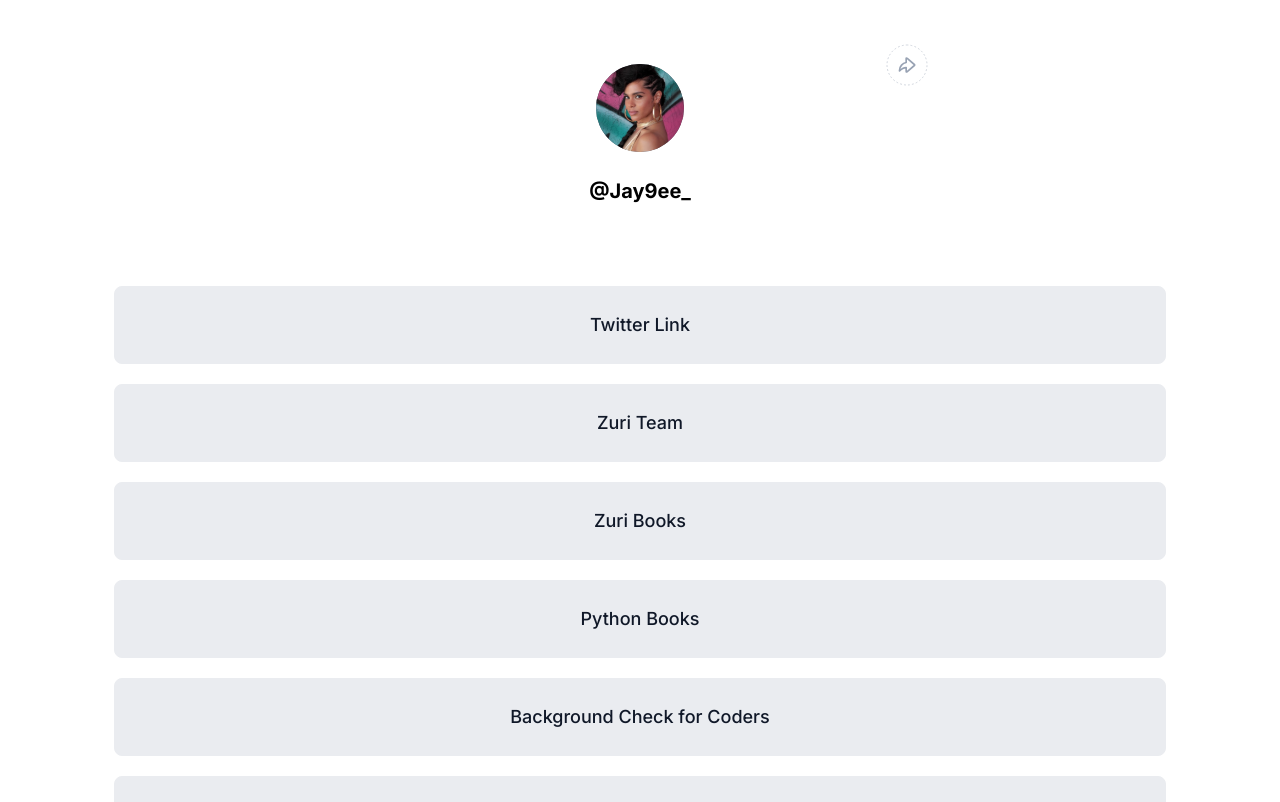
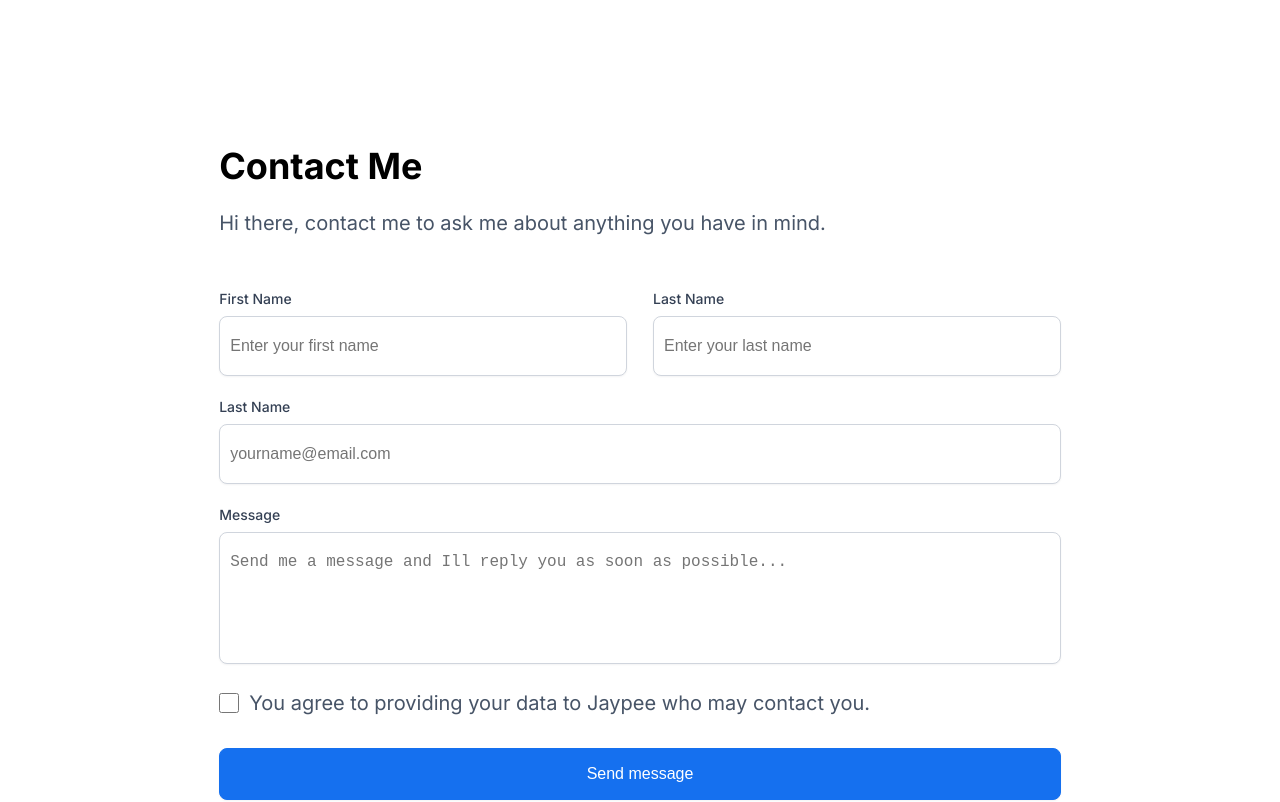
Before and after one commit to jaypee-0/linktr.clone, a React (Create React App) app: page /contact in a window 1280 px wide. Shown: the top 802 px of the page. Built offline with nearby package versions, Linux system fonts and the light colour scheme; grey boxes are pictures that could not be loaded.

Commit message:
feat: added contact page

```diff
--- a/package.json
+++ b/package.json
@@ -8,7 +8,7 @@
     "@testing-library/user-event": "^13.5.0",
     "react": "^18.2.0",
     "react-dom": "^18.2.0",
-    "react-router": "^6.4.2",
+    "react-router-dom": "^6.4.2",
     "react-scripts": "5.0.1",
     "styled-components": "^5.3.6"
   },
--- a/src/App.js
+++ b/src/App.js
@@ -1,68 +1,20 @@
 import React from 'react'
-import styled from 'styled-components'
-
-import Header from './components/Header'
+import Contact from './pages/Contact';
+import Home from './pages/Home'
 import Footer from './components/Footer'
-import links from './data/links'
-import github from "./assets/media/Github.svg"
-import slack from "./assets/media/slack.svg"
+import { BrowserRouter as Router, Route, Routes } from 'react-router-dom';
 
 const App = () => {
 
   return (
-    <div>
-      <Header></Header>
-      <Main>
-        {links.map((link, index) => {
-          return (
-            <Links href={link.link} key={index} id={link.id} target="_blank" rel="noreferrer">{link.name}</Links>
-          )
-        })}
-        <Div>
-          <a href='https://app.slack.com/client/T042F7V19Q8/D0491GSPBGQ/rimeto_profile/U048QF37JQH?selected_team_id=T042F7V19Q8' target="_blank" rel="noreferrer">
-            <img src={slack} alt="slack"></img>
-          </a>
-          <a href='https://github.com/jaypee-0/linktr.clone' target="_blank" rel="noreferrer">
-            <img src={github} alt="github"></img>
-          </a>
-        </Div>
-      </Main>
-      <Footer></Footer>
-
-    </div>
+    <Router>
+      <Routes>
+        <Route path='/' element={<Home/>} />
+        <Route path='/contact' element={<Contact />} />
+      </Routes>
+      <Footer />
+    </Router>
   )
 }
 
 export default App
-
-
-const Main = styled.main`
-display:flex;
-justify-content: center;
-flex-direction:column;
-gap:20px;
-padding:80px 0 64px;
-`
-const Div = styled.div`
-display:flex;
-justify-content: center;
-gap:26px;`
-const Links = styled.a`
-font-weight: 500;
-font-size: 18px;
-line-height: 28px;
-background: var(--Gray-200);
-border: 1px solid var(--Gray-200);
-border-radius: 8px;
-padding: 24px 32px;
-cursor:pointer;
-width:100%;
-text-align:center;
-:hover {
-background: var(--Gray-300);
-}
-@media (max-width:500px){
-  font-size: 14px;
-line-height: 20px;
-}
-`
--- a/src/data/links.js
+++ b/src/data/links.js
@@ -32,6 +32,11 @@
         id: "book__design",
         link: "https://books.zuri.team/design-rules"
     },
+    {
+        name: "Contact Me",
+        id: "contact",
+        link: "/contact"
+    },
 ]
 
 export default links
--- a/src/data/profile.js
+++ b/src/data/profile.js
@@ -2,7 +2,7 @@
 /**
  * UserProfile
  * @typedef {object} UserProfile
- * @property {image} im - Profile Picture
+ * @property {image} img - Profile Picture
  * @property {string} twitter_name - Twitter Username
  * @property {string} slack_name - Slack Name
  */
--- /dev/null
+++ b/src/pages/Contact.js
@@ -0,0 +1,128 @@
+import React from 'react';
+import styled from 'styled-components';
+import UserProfile from "../data/profile"
+
+const Contact = () => {
+  return (
+    <div>
+      <Main>
+        <Heading>Contact Me</Heading>
+        <Text>
+          Hi there, contact me to ask me about anything you have in mind.
+        </Text>
+        <Form>
+          <Div>
+            <Width100>
+              <Label>First Name</Label>
+              <Input type='text' placeholder='Enter your first name' required />
+            </Width100>
+            <Width100>
+              <Label>Last Name</Label>
+              <Input type='text' placeholder='Enter your last name' required />
+            </Width100>
+          </Div>
+          <Label>Last Name</Label>
+          <Input type='email' placeholder='yourname@email.com' required />
+          <Label>Message</Label>
+          <Textarea
+            type='textarea'
+            placeholder='Send me a message and Ill reply you as soon as possible...'
+            required
+          />
+          <DivB>
+            <Checkbox type="checkbox" required />
+            <Text>You agree to providing your data to {UserProfile.slack_name} who may contact you.</Text>
+          </DivB>
+          <Button>Send message</Button>
+        </Form>
+      </Main>
+    </div>
+  );
+};
+
+export default Contact;
+
+const Main = styled.main`
+  display: flex;
+  justify-content: center;
+  flex-direction: column;
+  gap: 20px;
+  padding: 80px 0 64px;
+  width: 80%;
+  margin: 0 auto;
+  @media (max-width: 768px) {
+    width: 100%;
+  }
+`;
+const Heading = styled.h2`
+  font-weight: 600;
+  font-size: 36px;
+`;
+const Text = styled.p`
+  color: #475467;
+  font-weight: 400;
+  font-size: 20px;
+  line-height: 30px;
+`;
+const Div = styled.div`
+  display: flex;
+  justify-content: center;
+  gap: 26px;
+`;
+const DivB = styled.div`
+  display: flex;
+  gap: 10px;
+  align-items: center;
+`;
+const Form = styled.form`
+  padding: 30px 0;
+`;
+const Label = styled.label`
+  font-weight: 500;
+  font-size: 14px;
+  color: #344054;
+`;
+const Width100 = styled.div`
+  width: 100%;
+`;
+const Input = styled.input`
+  width: 100%;
+  padding: 20px 10px;
+  border: 1px solid #d0d5dd;
+  box-shadow: 0px 1px 2px rgba(16, 24, 40, 0.05);
+  border-radius: 8px;
+  font-size: 16px;
+  margin-top: 8px;
+  margin-bottom: 20px;
+`;
+const Checkbox = styled.input`
+  padding: 20px 10px;
+  border-radius: 20px;
+  font-size: 16px;
+  width: 20px;
+  height: 20px
+`;
+const Textarea = styled.textarea`
+  width: 100%;
+  padding: 20px 10px;
+  border: 1px solid #d0d5dd;
+  box-shadow: 0px 1px 2px rgba(16, 24, 40, 0.05);
+  border-radius: 8px;
+  font-size: 16px;
+  margin-top: 8px;
+  margin-bottom: 20px;
+  resize: none;
+  height: 132px;
+  color: #667085;
+`;
+const Button = styled.button`
+background: #1570EF;
+border: 1px solid #1570EF;
+width: 100%;
+box-shadow: 0px 1px 2px rgba(16, 24, 40, 0.05);
+border-radius: 8px;
+padding: 16px 0;
+color: white;
+font-size: 16px;
+margin-top: 30px;
+`
--- /dev/null
+++ b/src/pages/Home.js
@@ -0,0 +1,65 @@
+import React from 'react'
+import styled from 'styled-components'
+
+import Header from '../components/Header'
+import links from '../data/links'
+import github from "../assets/media/Github.svg"
+import slack from "../assets/media/slack.svg"
+
+const Home = () => {
+
+  return (
+    <div>
+      <Header></Header>
+      <Main>
+        {links.map((link, index) => {
+          return (
+            <Links href={link.link} key={index} id={link.id} target="_blank" rel="noreferrer">{link.name}</Links>
+          )
+        })}
+        <Div>
+          <a href='https://app.slack.com/client/T042F7V19Q8/D0491GSPBGQ/rimeto_profile/U048BATK55Z?selected_team_id=T042F7V19Q8' target="_blank" rel="noreferrer">
+            <img src={slack} alt="slack"></img>
+          </a>
+          <a href='https://github.com/jaypee-0/linktr.clone' target="_blank" rel="noreferrer">
+            <img src={github} alt="github"></img>
+          </a>
+        </Div>
+      </Main>
+    </div>
+  )
+}
+
+export default Home
+
+
+const Main = styled.main`
+display:flex;
+justify-content: center;
+flex-direction:column;
+gap:20px;
+padding:80px 0 64px;
+`
+const Div = styled.div`
+display:flex;
+justify-content: center;
+gap:26px;`
+const Links = styled.a`
+font-weight: 500;
+font-size: 18px;
+line-height: 28px;
+background: var(--Gray-200);
+border: 1px solid var(--Gray-200);
+border-radius: 8px;
+padding: 24px 32px;
+cursor:pointer;
+width:100%;
+text-align:center;
+:hover {
+background: var(--Gray-300);
+}
+@media (max-width:500px){
+  font-size: 14px;
+line-height: 20px;
+}
+`
```
Also changed, not shown: 1 other file (tests, documents, lock files or other folders).
